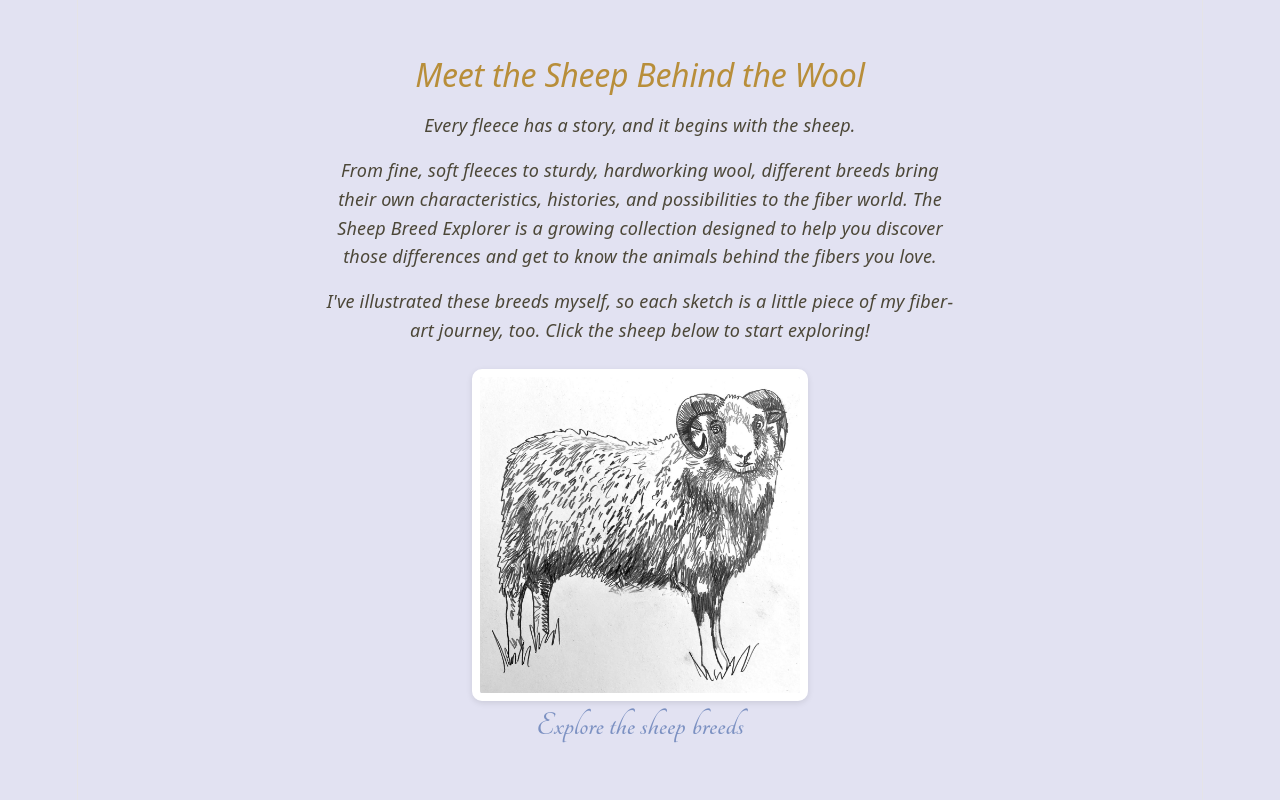
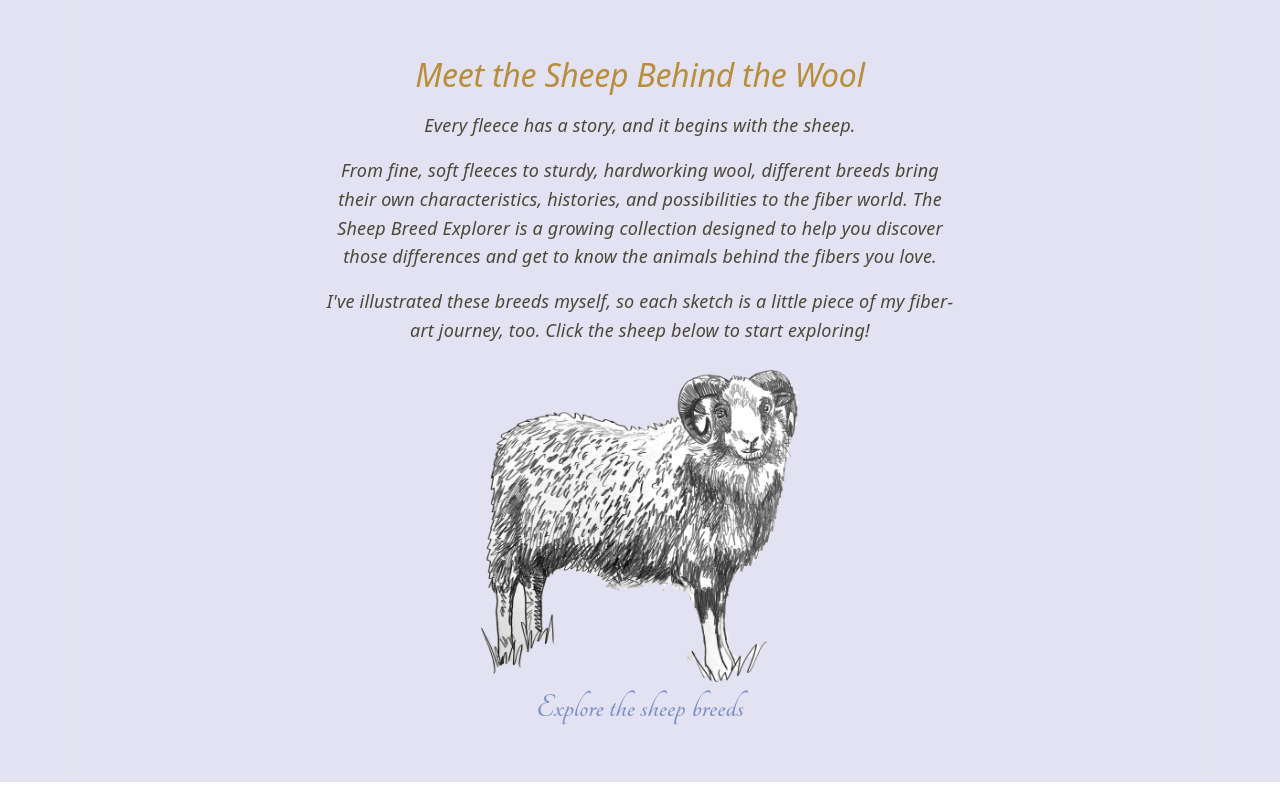
Before and after one commit to ariannecope/knitting-toolkit-app, a React (Vite) app in the folder client/: page / in a window 1280 px wide. Shown: the part 1764-2564 px from the top of the page. Built offline with nearby package versions, Linux system fonts and the light colour scheme.

Commit message:
trimmed background off sheep image

```diff
--- a/client/src/App.css
+++ b/client/src/App.css
@@ -155,14 +155,16 @@ body {
   width: 100%;
   max-width: 320px;
   margin: 0 auto 12px;
-  border-radius: 10px;   /* keep the white border from .image-standard instead of the collage styling */
-  transition: transform 0.2s ease, box-shadow 0.2s ease;
+  border-radius: 0;      /* the sheep is cut out, so no frame or shadow box from .home img */
+  box-shadow: none;
+  transition: transform 0.2s ease, filter 0.2s ease;
 }
 
+/* the shadow follows the sheep's outline rather than a rectangle */
 .home-breed-link:hover .home-breed-sketch,
 .home-breed-link:focus-visible .home-breed-sketch {
   transform: translateY(-4px);
-  box-shadow: 0 6px 16px rgba(0,0,0,0.15);
+  filter: drop-shadow(0 6px 8px rgba(0,0,0,0.18));
 }
 
 .home-breed-link-text {
--- a/client/src/pages/Home.jsx
+++ b/client/src/pages/Home.jsx
@@ -2,6 +2,8 @@ import { Link } from "react-router-dom";
 import HomeCollage from "../assets/HomeCollage.JPG";
 // cropped copy of public/images/Arianne.JPG, framed around Arianne and the lamb for the oval
 import ArianneOval from "../assets/ArianneOval.jpg";
+// shetland.jpg sketch cut out from its paper (transparent around the sheep)
+import ShetlandCutout from "../assets/ShetlandCutout.webp";
 
 export default function Home() {
   return (
@@ -57,9 +59,9 @@ export default function Home() {
 
         <Link to="/breeds" className="home-breed-link">
           <img
-            src="/images/breeds/shetland.jpg"
+            src={ShetlandCutout}
             alt="Pencil sketch of a horned Shetland ram standing in grass, looking toward the viewer"
-            className="image-standard home-breed-sketch"
+            className="home-breed-sketch"
           />
           <span className="home-breed-link-text">Explore the sheep breeds</span>
         </Link>
```
Also changed, not shown: client/src/assets/ShetlandCutout.webp (added).
